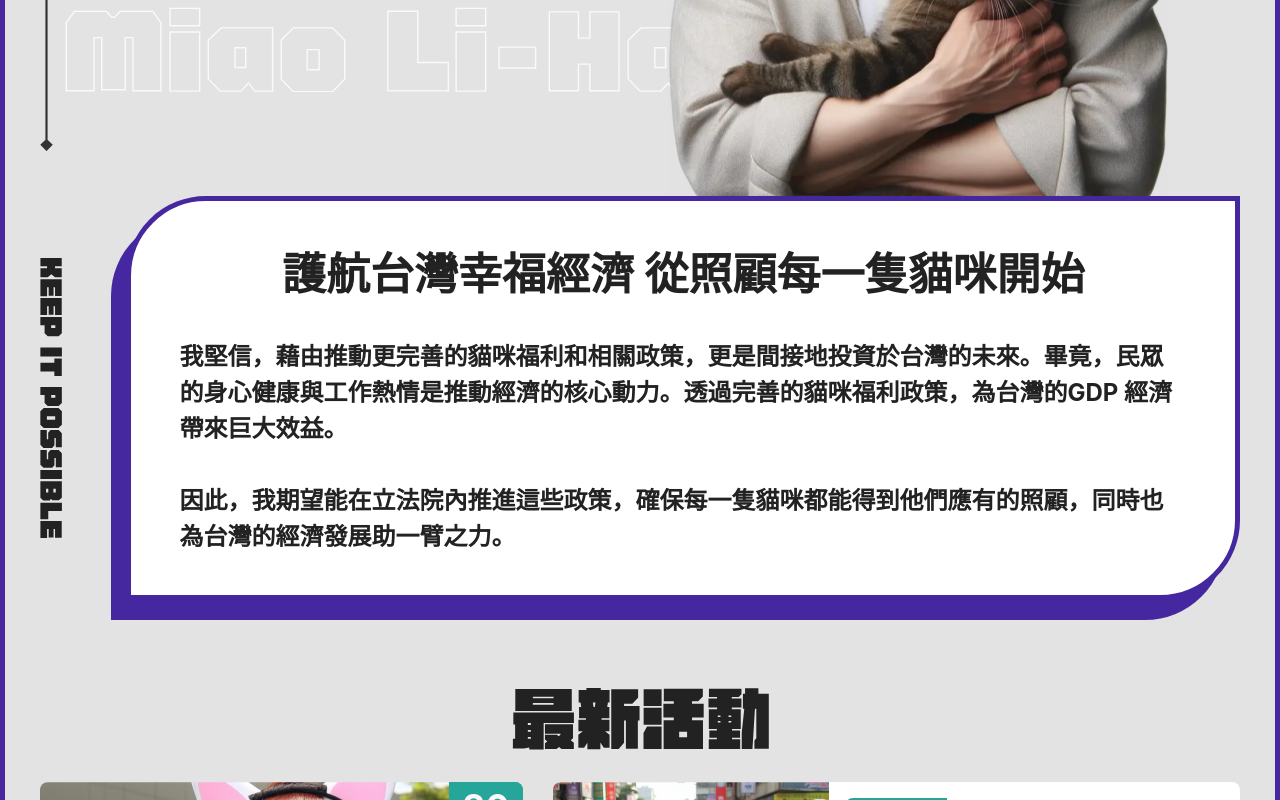
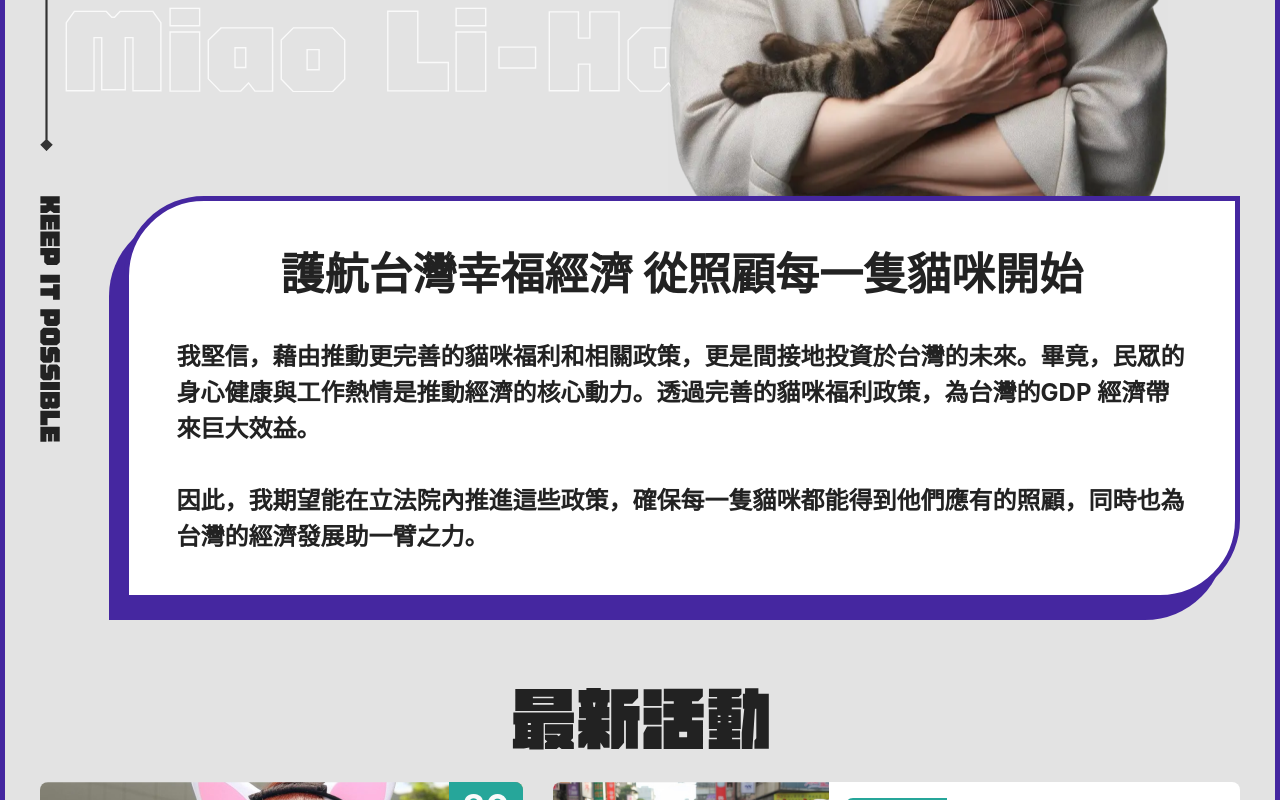
Before and after one commit to lyaui/cat-campaign-website, a Next.js app: page / in a window 1280 px wide. Shown: the part 598-1398 px from the top of the page. Built offline with nearby package versions, Linux system fonts and the light colour scheme.

Commit message:
feat(style): About slog rwd

```diff
--- a/components/About/index.tsx
+++ b/components/About/index.tsx
@@ -11,25 +11,26 @@ function About() {
   const { isDesktop, scale } = useIsDesktop();
   const sloganEnImgSize = { width: 56, height: 388 };
 
-  const slogan = isDesktop
-    ? '護航台灣幸福經濟 從照顧每一隻貓咪開始'
-    : `護航台灣幸福經濟\n從照顧每一隻貓咪開始`;
-
   return (
     <section id={currentRouter.hash} className='pb-11' data-aos='fade-up'>
       <Container>
-        <div className='flex justify-between gap-3 md:gap-[64px]'>
+        <div className='flex items-start justify-between gap-4 md:gap-[64px]'>
           <Image
             draggable={false}
             src={sloganEnImg}
-            width={sloganEnImgSize.width * 0.4}
-            height={sloganEnImgSize.height * 0.4}
+            width={sloganEnImgSize.width * 0.35}
+            height={sloganEnImgSize.height * 0.35}
             alt='slogan en'
           />
           <div className='w-auto p-4 md:py-10 md:px-12 bg-white border-[5px] border-primary rounded-tl-[80px] rounded-br-[80px] shadow-[-5px_5px_0_0_rgba(69,39,160,1)] md:shadow-[-15px_20px_0_0_rgba(69,39,160,1)]'>
-            <h3 className='heading-5 md:heading-1 text-center whitespace-pre-line mb-2.5 md:mb-8'>
-              {slogan}
-            </h3>
+            <>
+              <h3 className='hidden md:block md:heading-1 text-center md:mb-8'>
+                護航台灣幸福經濟 從照顧每一隻貓咪開始
+              </h3>
+              <h3 className='md:hidden heading-5 text-center whitespace-pre-line mb-2.5'>
+                {`護航台灣幸福經濟\n從照顧每一隻貓咪開始`}
+              </h3>
+            </>
 
             <p className='body-normal md:heading-4 whitespace-pre-line'>
               {`我堅信，藉由推動更完善的貓咪福利和相關政策，更是間接地投資於台灣的未來。畢竟，民眾的身心健康與工作熱情是推動經濟的核心動力。透過完善的貓咪福利政策，為台灣的GDP 經濟帶來巨大效益。\n\n因此，我期望能在立法院內推進這些政策，確保每一隻貓咪都能得到他們應有的照顧，同時也為台灣的經濟發展助一臂之力。`}
```
